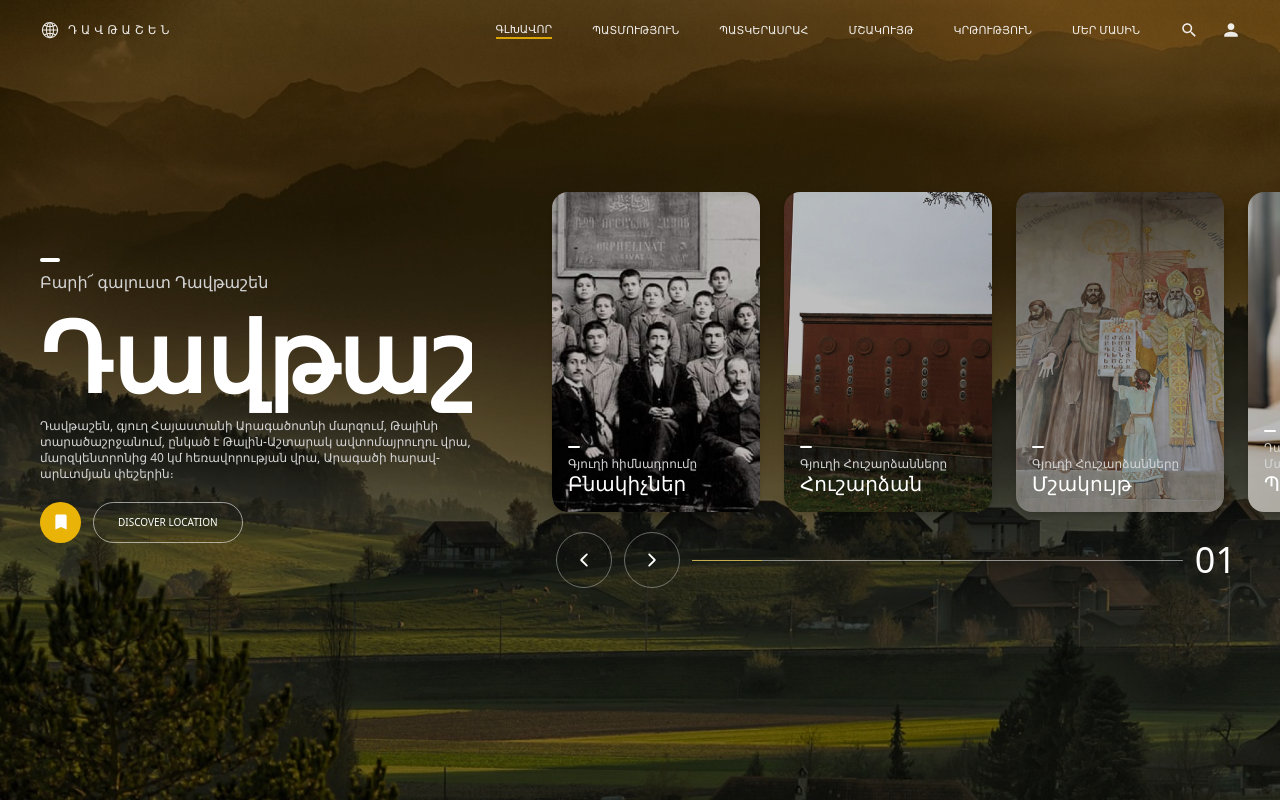
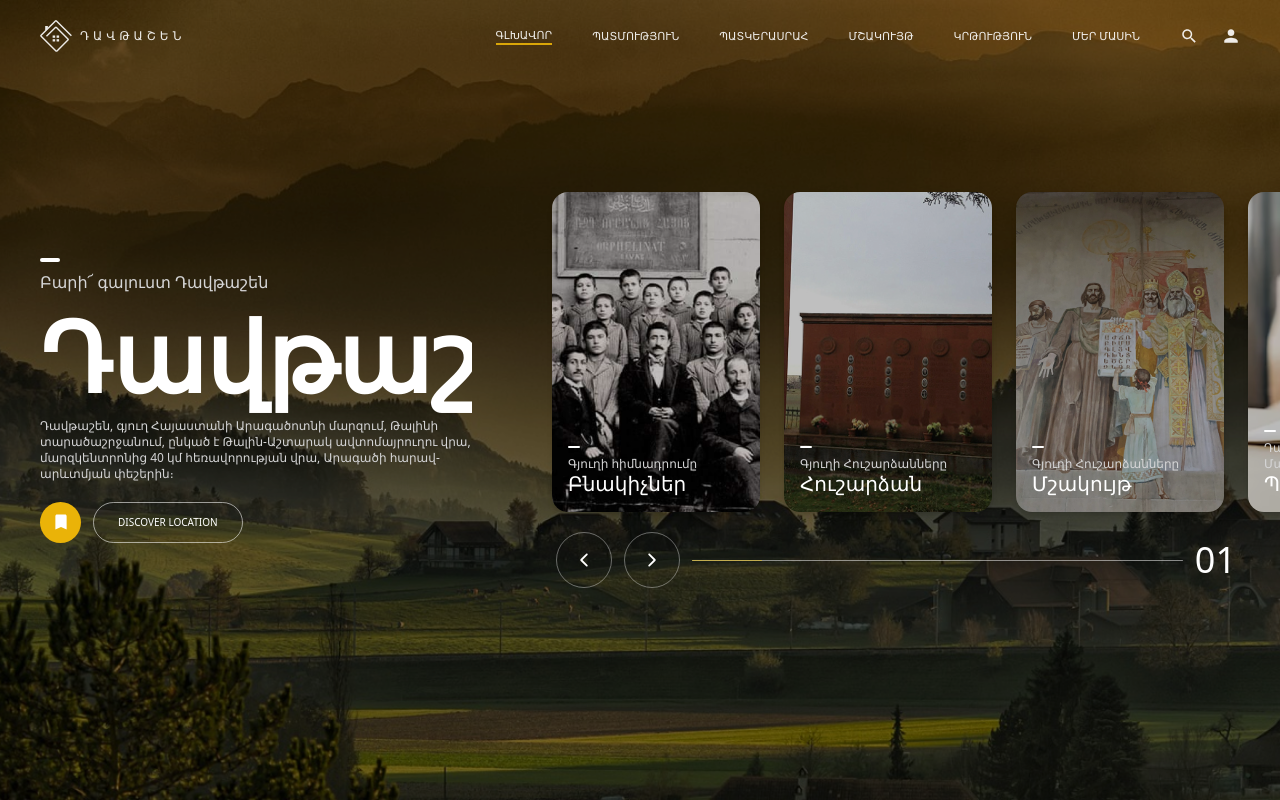
Before and after one commit to Armen-Davtyan/davtashen-lending, a Next.js app: page / in a window 1280 px wide. Built offline with nearby package versions, Linux system fonts and the light colour scheme.

Commit message:
new changes for logo

```diff
--- a/components/Header.tsx
+++ b/components/Header.tsx
@@ -3,6 +3,7 @@ import { motion } from "framer-motion";
 import { IoIosGlobe, IoMdSearch, IoMdPerson } from "react-icons/io";
 import Head from "next/head";
 import { NavMobile } from "./nav-mobile";
+import Image from "next/image";
 
 function Header() {
   const [active, setActive] = React.useState(0);
@@ -12,7 +13,7 @@ function Header() {
         <title>Դավթաշեն</title>
       </Head>
       <div className="  flex items-center gap-2 font-medium tracking-[4px]">
-        <IoIosGlobe className=" text-xl" />
+        <Image alt="davatahsen" src="/davtashen-logo.svg" width={32} height={32}/>
         Դավթաշեն
       </div>
       <ul className="flex flex-wrap items-center gap-3 text-[11px] md:gap-10 hidden lg:flex">
--- a/pages/_document.tsx
+++ b/pages/_document.tsx
@@ -3,7 +3,9 @@ import { Html, Head, Main, NextScript } from 'next/document'
 export default function Document() {
   return (
     <Html lang="en">
-      <Head />
+      <Head>
+        <link rel="icon" href="/davtashen-ico.svg" />
+      </Head>
       <body>
         <Main />
         <NextScript />
```
Also changed, not shown: public/davtashen-ico.svg (added), public/davtashen-logo.svg (added).
